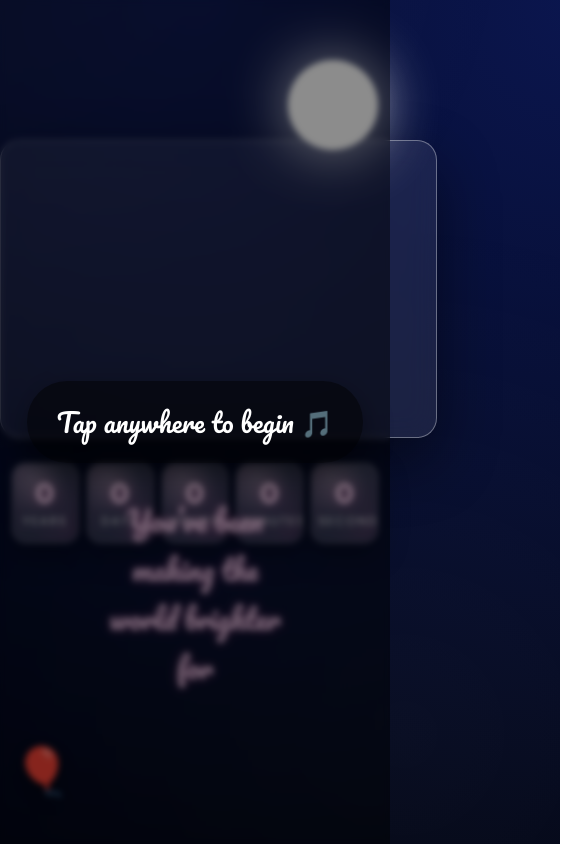
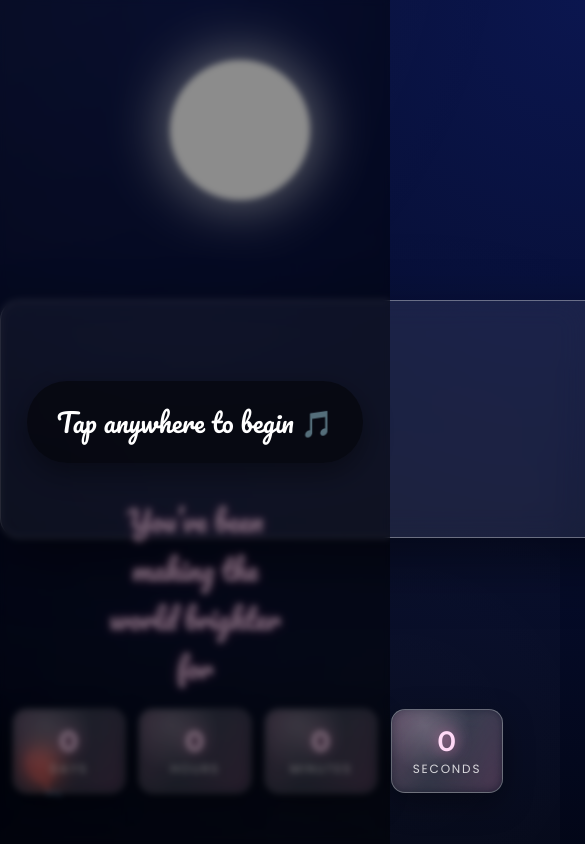
Before and after one commit to anandsingh01-del/birthday, a plain HTML site: page index.html in a window 390 px wide. Shown: the top 844 px of the page, 585 px wide, since content can reach past the window. Drawn offline with Linux system fonts and the light colour scheme.

Commit message:
Fix click to start and cleanup

```diff
--- a/style.css
+++ b/style.css
@@ -463,63 +463,3 @@ h1 {
 .stars, .hearts {
   transition: transform 0.12s linear;
 }
-
-
-
-
-
-
-
-
-@media (max-width: 480px) {
-
-  /* 🧱 Reset absolute layout on mobile */
-  .content {
-    position: relative !important;
-    top: 0 !important;
-    transform: none !important;
-    padding-top: 140px; /* pushes card closer to moon */
-  }
-
-  /* ===== Glass Card (stable while typing) ===== */
-  #glass-card {
-    width: 92vw;
-    min-height: 240px;
-    max-height: 240px;
-    margin: 0 auto;
-    overflow: hidden;
-  }
-
-  #glass-card h1 {
-    font-size: 46px;
-  }
-
-  #glass-card p {
-    font-size: 18px;
-    line-height: 1.4;
-  }
-
-  /* ===== Age Counter: always centered, single row ===== */
-  #ageCounter {
-    position: relative;
-    left: 0;
-    transform: none;
-    width: 94vw;
-    margin: 18px auto 0;
-    display: grid;
-    grid-template-columns: repeat(5, 1fr);
-    gap: 8px;
-  }
-
-  .ageBox {
-    min-width: 0;
-    padding: 12px 6px;
-  }
-
-  /* ===== Moon fully inside screen ===== */
-  .moon {
-    right: 12px !important;
-    width: 90px;
-    height: 90px;
-  }
-}
```
